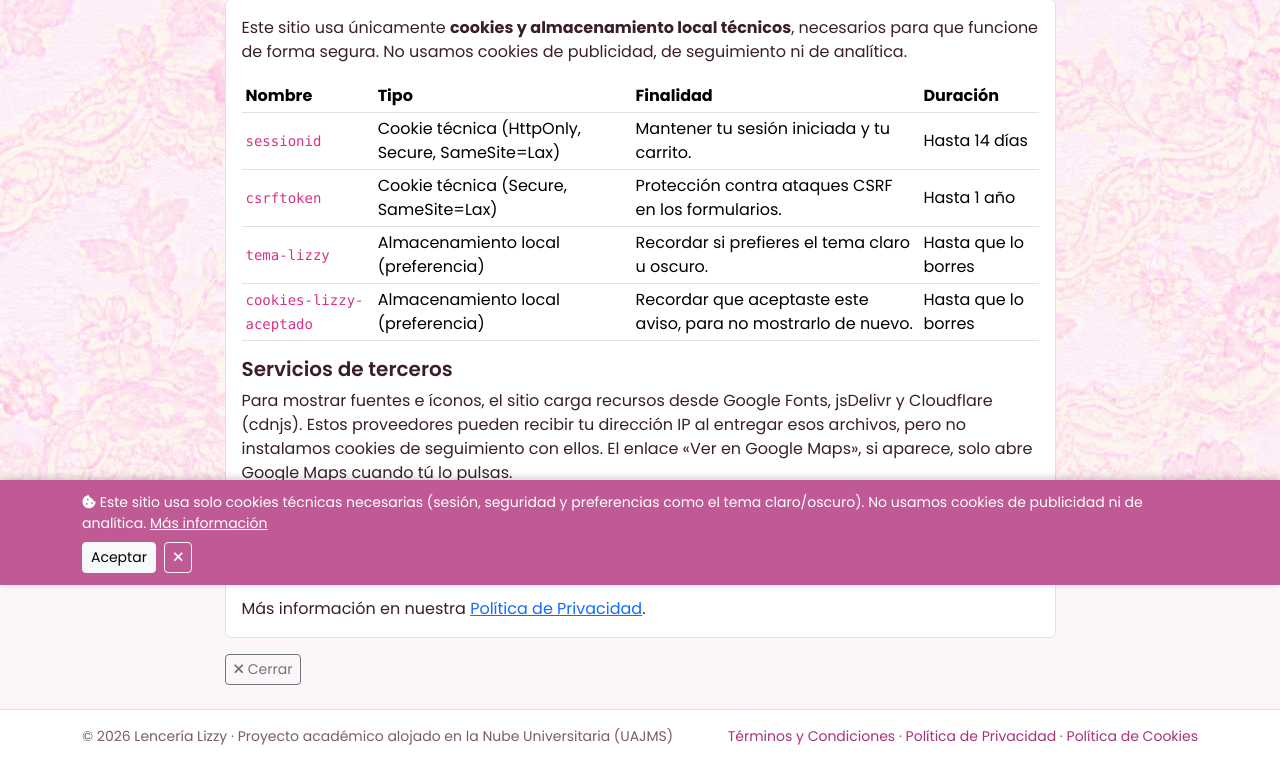
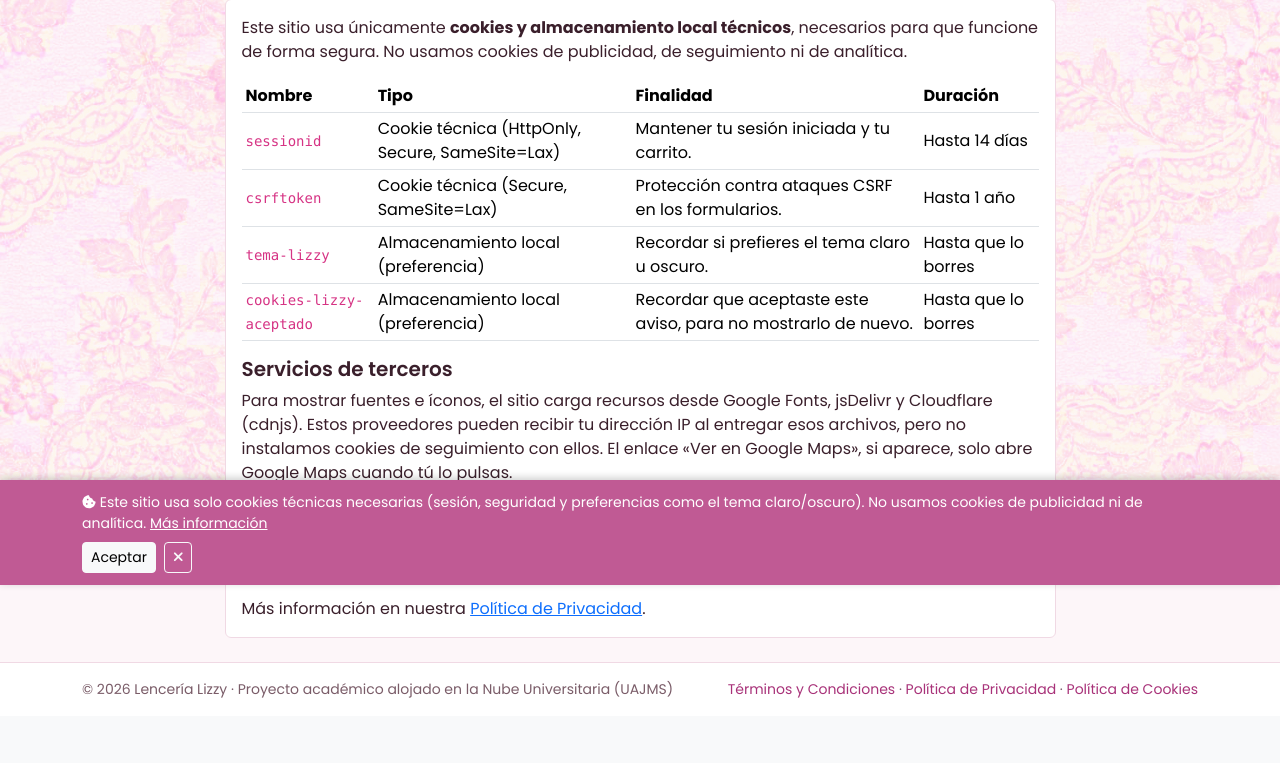
Before and after one commit to Touken-byte/Lencer-a_Lizzy, a Django app: page /cookies/ in a window 1280 px wide. Shown: the part 215-978 px from the top of the page. After the commit the page ends 913 px from the top, so only its background shows below. Run offline with Django 5.2, Linux system fonts and the light colour scheme; data comes from the database, SQL or seed files in the repository.

Commit message:
Deja un solo botón Cerrar (arriba) en las páginas legales

```diff
--- a/frontend/templates/frontend/cookies.html
+++ b/frontend/templates/frontend/cookies.html
@@ -30,6 +30,5 @@
 <p class="mb-0">Más información en nuestra <a href="{% url 'frontend:privacidad' %}">Política de Privacidad</a>.</p>
 
 </div></div>
-<a href="{% url 'frontend:inicio' %}" class="btn btn-sm btn-outline-secondary js-cerrar-legal mt-3"><i class="fa-solid fa-xmark"></i> Cerrar</a>
 </div></div>
 {% endblock %}
--- a/frontend/templates/frontend/privacidad.html
+++ b/frontend/templates/frontend/privacidad.html
@@ -49,6 +49,5 @@
 <p>Si esta política cambia, se actualizará la fecha indicada al inicio. Consulta también los <a href="{% url 'frontend:terminos' %}">Términos y Condiciones</a>.</p>
 
 </div></div>
-<a href="{% url 'frontend:inicio' %}" class="btn btn-sm btn-outline-secondary js-cerrar-legal mt-3"><i class="fa-solid fa-xmark"></i> Cerrar</a>
 </div></div>
 {% endblock %}
--- a/frontend/templates/frontend/terminos.html
+++ b/frontend/templates/frontend/terminos.html
@@ -36,6 +36,5 @@
 <p>Consultas o reclamos: <a href="mailto:{{ contacto_privacidad_email }}">{{ contacto_privacidad_email }}</a>.</p>
 
 </div></div>
-<a href="{% url 'frontend:inicio' %}" class="btn btn-sm btn-outline-secondary js-cerrar-legal mt-3"><i class="fa-solid fa-xmark"></i> Cerrar</a>
 </div></div>
 {% endblock %}
```
